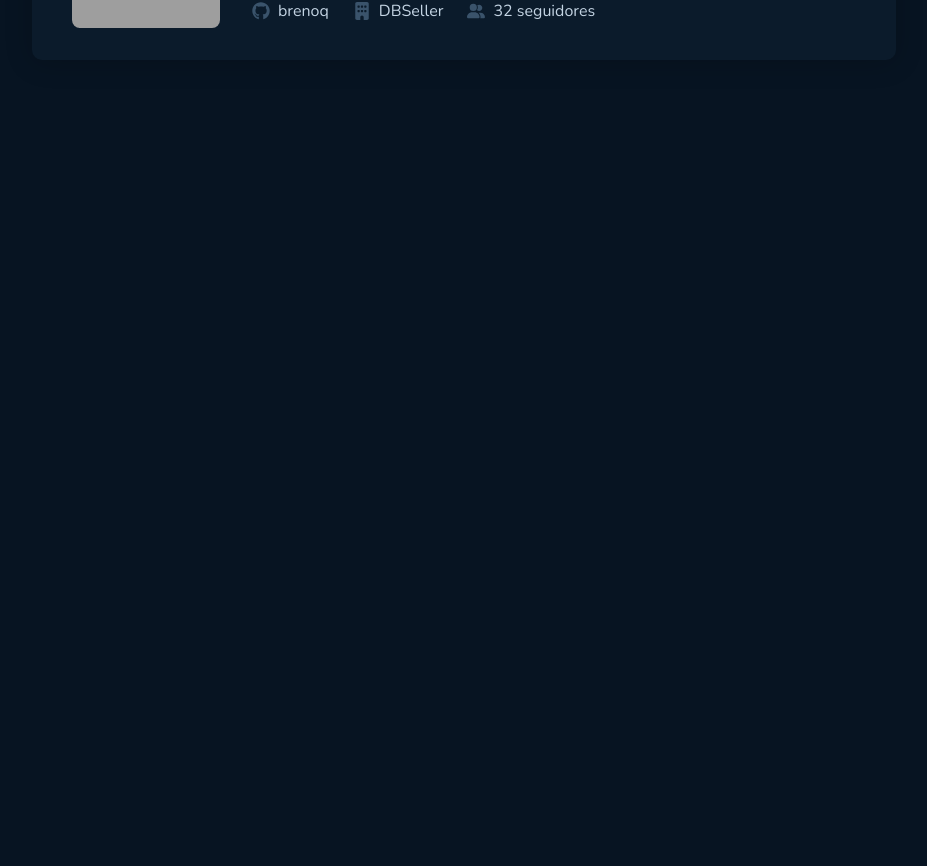
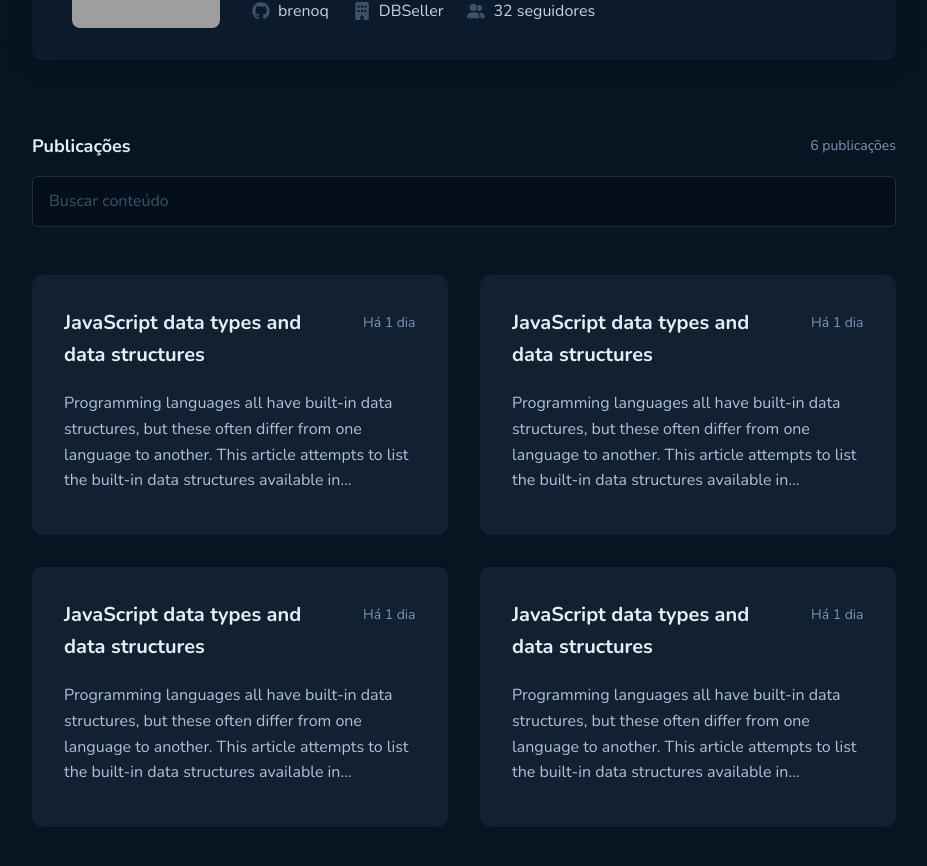
Before and after one commit to brenoq/github_blog, a React (Vite) app: page / in a window 1280 px wide. Shown: the part 360-1226 px from the top of the page, without its empty margins (176-1103 px from the left). Before the commit the page ends 800 px from the top, so only its background shows below. Built offline with nearby package versions, Linux system fonts and the light colour scheme; grey boxes are pictures that could not be loaded.

Commit message:
Created component Tag & Modified page IssueDetail

```diff
--- /dev/null
+++ b/src/components/Tag/index.tsx
@@ -0,0 +1,17 @@
+import { FontAwesomeIcon } from '@fortawesome/react-fontawesome'
+import { IconProp } from '@fortawesome/fontawesome-svg-core'
+import { TagContainer } from './styles'
+
+interface TagIcon {
+  icon: IconProp
+  content: string
+}
+
+export function Tag({ icon, content }: TagIcon) {
+  return (
+    <TagContainer>
+      <FontAwesomeIcon icon={icon} />
+      <span>{content}</span>
+    </TagContainer>
+  )
+}
--- /dev/null
+++ b/src/components/Tag/styles.ts
@@ -0,0 +1,22 @@
+import { styled } from 'styled-components'
+
+export const TagContainer = styled.div`
+  display: flex;
+  align-items: center;
+  justify-content: center;
+  gap: 0.8rem;
+
+  svg {
+    width: 1.8rem;
+    height: 1.8rem;
+
+    color: ${(props) => props.theme['base-label']};
+  }
+
+  span {
+    color: ${(props) => props.theme['base-subtitle']};
+
+    font-size: 1.6rem;
+    font-weight: 400;
+  }
+`
--- /dev/null
+++ b/src/pages/IssueDetail/components/IssueInfo/index.tsx
@@ -0,0 +1,9 @@
+import { IssueInfoContainer } from './styles'
+
+export function IssueInfo() {
+  return (
+    <IssueInfoContainer>
+      <h1>Detalhe da Issue</h1>
+    </IssueInfoContainer>
+  )
+}
--- /dev/null
+++ b/src/pages/IssueDetail/components/IssueInfo/styles.ts
@@ -0,0 +1,19 @@
+import { styled } from 'styled-components'
+
+export const IssueInfoContainer = styled.div`
+  display: flex;
+  flex-direction: row;
+  align-items: center;
+  justify-content: center;
+  gap: 3.2rem;
+
+  margin-top: -9.2rem;
+  padding: 3.2rem 3.2rem 3.2rem 4rem;
+
+  width: 86.4rem;
+  height: 21.2rem;
+
+  border-radius: 1rem;
+  background: ${(props) => props.theme['base-profile']};
+  box-shadow: 0px 2px 28px 0px rgba(0, 0, 0, 0.2);
+`
--- a/src/pages/IssueDetail/index.tsx
+++ b/src/pages/IssueDetail/index.tsx
@@ -1,3 +1,5 @@
+import { IssueInfo } from '../components/IssueInfo'
+
 export function IssueDetail() {
-  return <h1>Detalhe da Issue</h1>
+  return <IssueInfo />
 }
--- a/src/pages/Main/components/Profile/index.tsx
+++ b/src/pages/Main/components/Profile/index.tsx
@@ -6,6 +6,7 @@ import {
   faBuilding,
   faUserGroup,
 } from '@fortawesome/free-solid-svg-icons'
+import { Tag } from '../../../../components/Tag'
 
 export function Profile() {
   return (
@@ -28,18 +29,9 @@ export function Profile() {
           </p>
         </main>
         <footer>
-          <div>
-            <FontAwesomeIcon icon={faGithub} />
-            <span>brenoq</span>
-          </div>
-          <div>
-            <FontAwesomeIcon icon={faBuilding} />
-            <span>DBSeller</span>
-          </div>
-          <div>
-            <FontAwesomeIcon icon={faUserGroup} />
-            <span>32 seguidores</span>
-          </div>
+          <Tag icon={faGithub} content="brenoq" />
+          <Tag icon={faBuilding} content="DBSeller" />
+          <Tag icon={faUserGroup} content="32 seguidores" />
         </footer>
       </InfoContainer>
     </ProfileContainer>
--- a/src/pages/Main/components/Profile/styles.ts
+++ b/src/pages/Main/components/Profile/styles.ts
@@ -73,26 +73,5 @@ export const InfoContainer = styled.div`
 
     margin-top: 2.4rem;
     gap: 2.4rem;
-
-    & > div {
-      display: flex;
-      align-items: center;
-      justify-content: center;
-      gap: 0.8rem;
-
-      svg {
-        width: 1.8rem;
-        height: 1.8rem;
-
-        color: ${(props) => props.theme['base-label']};
-      }
-
-      span {
-        color: ${(props) => props.theme['base-subtitle']};
-
-        font-size: 1.6rem;
-        font-weight: 400;
-      }
-    }
   }
 `
--- a/src/pages/Main/components/SearchForm/index.tsx
+++ b/src/pages/Main/components/SearchForm/index.tsx
@@ -0,0 +1,19 @@
+import {
+  SearchFormContainer,
+  SearchFormContent,
+  SearchFormInfo,
+} from './styles'
+
+export function SearchForm() {
+  return (
+    <SearchFormContainer>
+      <SearchFormInfo>
+        <strong>Publicações</strong>
+        <span>6 publicações</span>
+      </SearchFormInfo>
+      <SearchFormContent action="submit">
+        <input type="text" placeholder="Buscar conteúdo" />
+      </SearchFormContent>
+    </SearchFormContainer>
+  )
+}
--- a/src/pages/Main/components/SearchForm/styles.ts
+++ b/src/pages/Main/components/SearchForm/styles.ts
@@ -0,0 +1,56 @@
+import { styled } from 'styled-components'
+
+export const SearchFormContainer = styled.div`
+  display: flex;
+  flex-direction: column;
+  align-items: center;
+  justify-content: center;
+  gap: 1.5rem;
+
+  width: 86.4rem;
+  margin-top: 7.2rem;
+`
+
+export const SearchFormInfo = styled.div`
+  display: flex;
+  flex-direction: row;
+  align-items: center;
+  justify-content: space-between;
+
+  width: 86.4rem;
+
+  strong {
+    color: ${(props) => props.theme['base-title']};
+    font-size: 1.8rem;
+    font-weight: 700;
+    line-height: 160%;
+  }
+
+  span {
+    color: ${(props) => props.theme['base-span']};
+    text-align: right;
+    font-size: 1.4rem;
+    font-weight: 400;
+    line-height: 160%;
+  }
+`
+
+export const SearchFormContent = styled.form`
+  input {
+    border-radius: 0.6rem;
+    border: 1px solid ${(props) => props.theme['base-border']};
+    background: ${(props) => props.theme['base-input']};
+
+    width: 86.4rem;
+    padding: 1.2rem 1.6rem;
+
+    color: ${(props) => props.theme['base-label']};
+    font-size: 1.6rem;
+    font-weight: 400;
+    line-height: 160%;
+
+    &::placeholder {
+      color: ${(props) => props.theme['base-label']};
+    }
+  }
+`
--- a/src/pages/Main/index.tsx
+++ b/src/pages/Main/index.tsx
@@ -1,5 +1,11 @@
 import { Profile } from './components/Profile'
-import { BlogPostsContainer, BlogPostsContent } from './styles'
+import { SearchForm } from './components/SearchForm'
+import {
+  BlogPostsContainer,
+  BlogPostsContent,
+  IssueCard,
+  IssuesContainer,
+} from './styles'
 
 export function Main() {
   return (
@@ -7,6 +13,86 @@ export function Main() {
       <BlogPostsContainer>
         <BlogPostsContent>
           <Profile />
+          <SearchForm />
+
+          <IssuesContainer>
+            <IssueCard>
+              <div>
+                <h1>JavaScript data types and data structures</h1>
+                <span>Há 1 dia</span>
+              </div>
+              <p>
+                Programming languages all have built-in data structures, but
+                these often differ from one language to another. This article
+                attempts to list the built-in data structures available in
+                JavaScript and what properties they have. These can be used to
+                build other data structures. Wherever possible, comparisons with
+                other languages are drawn. Dynamic typing JavaScript is a
+                loosely typed and dynamic language. Variables in JavaScript are
+                not directly associated with any particular value type, and any
+                variable can be assigned (and re-assigned) values of all types:
+                let foo = 42; // foo is now a number foo = bar; // foo is now a
+                string foo = true; // foo is now a boolean
+              </p>
+            </IssueCard>
+            <IssueCard>
+              <div>
+                <h1>JavaScript data types and data structures</h1>
+                <span>Há 1 dia</span>
+              </div>
+              <p>
+                Programming languages all have built-in data structures, but
+                these often differ from one language to another. This article
+                attempts to list the built-in data structures available in
+                JavaScript and what properties they have. These can be used to
+                build other data structures. Wherever possible, comparisons with
+                other languages are drawn. Dynamic typing JavaScript is a
+                loosely typed and dynamic language. Variables in JavaScript are
+                not directly associated with any particular value type, and any
+                variable can be assigned (and re-assigned) values of all types:
+                let foo = 42; // foo is now a number foo = bar; // foo is now a
+                string foo = true; // foo is now a boolean
+              </p>
+            </IssueCard>
+            <IssueCard>
+              <div>
+                <h1>JavaScript data types and data structures</h1>
+                <span>Há 1 dia</span>
+              </div>
+              <p>
+                Programming languages all have built-in data structures, but
+                these often differ from one language to another. This article
+                attempts to list the built-in data structures available in
+                JavaScript and what properties they have. These can be used to
+                build other data structures. Wherever possible, comparisons with
+                other languages are drawn. Dynamic typing JavaScript is a
+                loosely typed and dynamic language. Variables in JavaScript are
+                not directly associated with any particular value type, and any
+                variable can be assigned (and re-assigned) values of all types:
+                let foo = 42; // foo is now a number foo = bar; // foo is now a
+                string foo = true; // foo is now a boolean
+              </p>
+            </IssueCard>
+            <IssueCard>
+              <div>
+                <h1>JavaScript data types and data structures</h1>
+                <span>Há 1 dia</span>
+              </div>
+              <p>
+                Programming languages all have built-in data structures, but
+                these often differ from one language to another. This article
+                attempts to list the built-in data structures available in
+                JavaScript and what properties they have. These can be used to
+                build other data structures. Wherever possible, comparisons with
+                other languages are drawn. Dynamic typing JavaScript is a
+                loosely typed and dynamic language. Variables in JavaScript are
+                not directly associated with any particular value type, and any
+                variable can be assigned (and re-assigned) values of all types:
+                let foo = 42; // foo is now a number foo = bar; // foo is now a
+                string foo = true; // foo is now a boolean
+              </p>
+            </IssueCard>
+          </IssuesContainer>
         </BlogPostsContent>
       </BlogPostsContainer>
     </div>
--- a/src/pages/Main/styles.ts
+++ b/src/pages/Main/styles.ts
@@ -2,8 +2,72 @@ import { styled } from 'styled-components'
 
 export const BlogPostsContainer = styled.main`
   display: flex;
+  flex-direction: column;
+  align-items: center;
+  justify-content: center;
 `
 
 export const BlogPostsContent = styled.div`
   display: flex;
+  flex-direction: column;
 `
+export const IssuesContainer = styled.div`
+  display: grid;
+  grid-template-columns: repeat(2, 1fr);
+  gap: 3.2rem;
+
+  margin-top: 4.8rem;
+  margin-bottom: 23.4rem;
+`
+
+export const IssueCard = styled.div`
+  display: flex;
+  flex-direction: column;
+  gap: 2rem;
+
+  width: 41.6rem;
+  height: 26rem;
+  padding: 3.2rem;
+
+  border-radius: 1rem;
+  background: ${(props) => props.theme['base-post']};
+
+  div {
+    display: flex;
+    flex-direction: row;
+    align-items: space-between;
+    justify-content: first baseline;
+    gap: 1.6rem;
+
+    h1 {
+      width: 28.3rem;
+
+      color: ${(props) => props.theme['base-title']};
+      font-size: 2rem;
+      font-weight: 700;
+      line-height: 160%;
+    }
+
+    span {
+      padding: 0.5rem 0;
+
+      color: ${(props) => props.theme['base-span']};
+      font-size: 1.4rem;
+      font-weight: 400;
+      line-height: 160%;
+    }
+  }
+
+  p {
+    overflow: hidden;
+    text-overflow: ellipsis;
+    display: -webkit-box;
+    -webkit-box-orient: vertical;
+    -webkit-line-clamp: 4;
+
+    color: ${(props) => props.theme['base-text']};
+    font-size: 1.6rem;
+    font-weight: 400;
+    line-height: 160%;
+  }
+`
```
